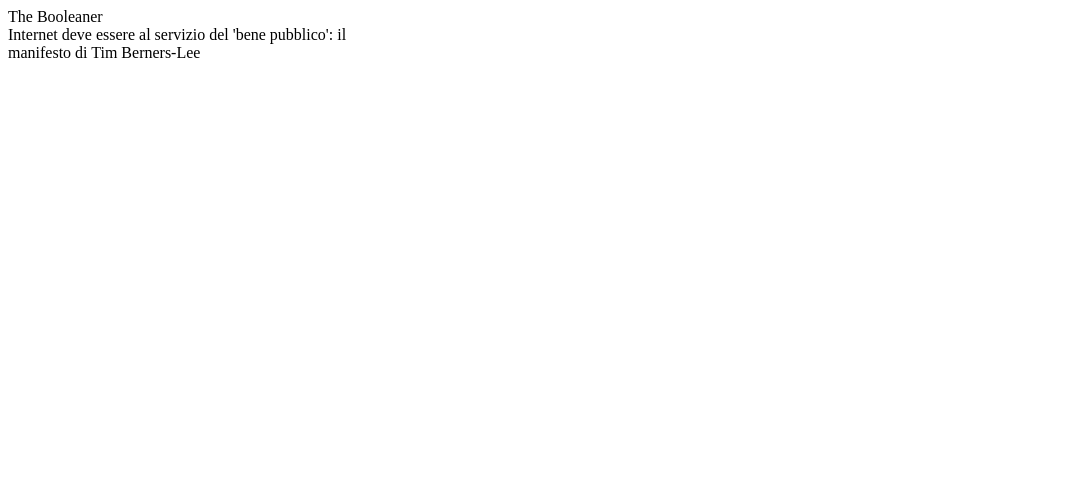
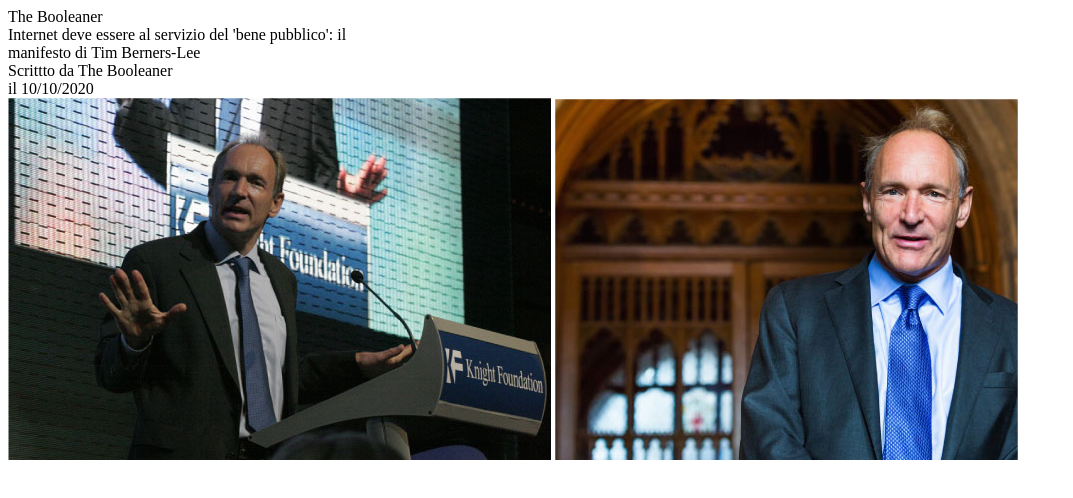
Before and after one commit to EdoardoMenicucci/html-css-booleaner, a plain HTML site: page index.html in a window 1280 px wide. Shown: the whole page, without its empty margins (0-1073 px from the left). Drawn offline with Linux system fonts and the light colour scheme.

Commit message:
aggiunta immagini

```diff
--- a/index.html
+++ b/index.html
@@ -20,6 +20,16 @@
             Internet deve essere al servizio del 'bene pubblico': il <br>
             manifesto di Tim Berners-Lee
         </Section>
+        <section>
+            Scrittto da <span class="blue">The Booleaner</span>
+        </section>
+        <section id="data">
+            il 10/10/2020
+        </section>
+        <Div>
+            <img src="./img/tim-1.jpg" alt="">
+            <img src="./img/tim-2.jpg" alt="">
+        </Div>
     </main>
 
 </body>
```
Also changed, not shown: img/graph.jpg (added), img/logo.svg (added), img/monitor.jpg (added), img/pattern.png (added), img/tim-1.jpg (added), img/tim-2.jpg (added).
